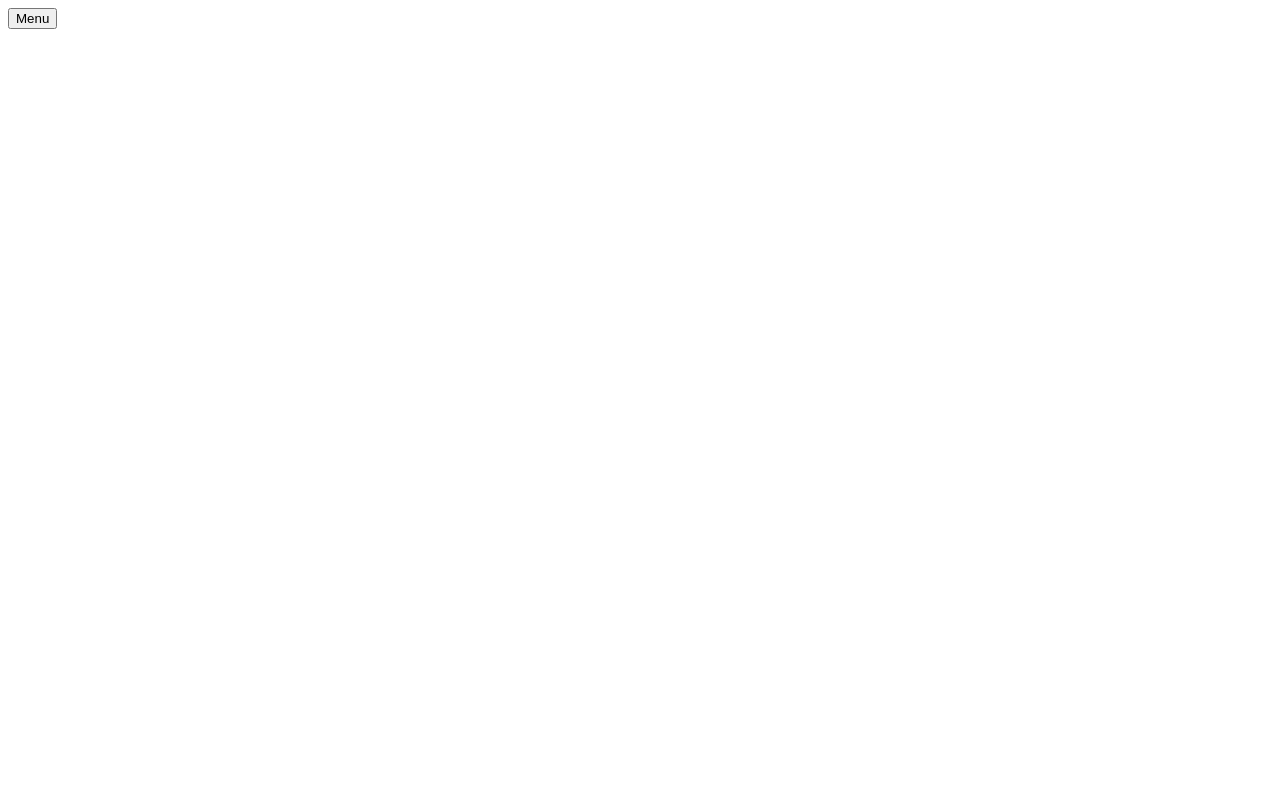
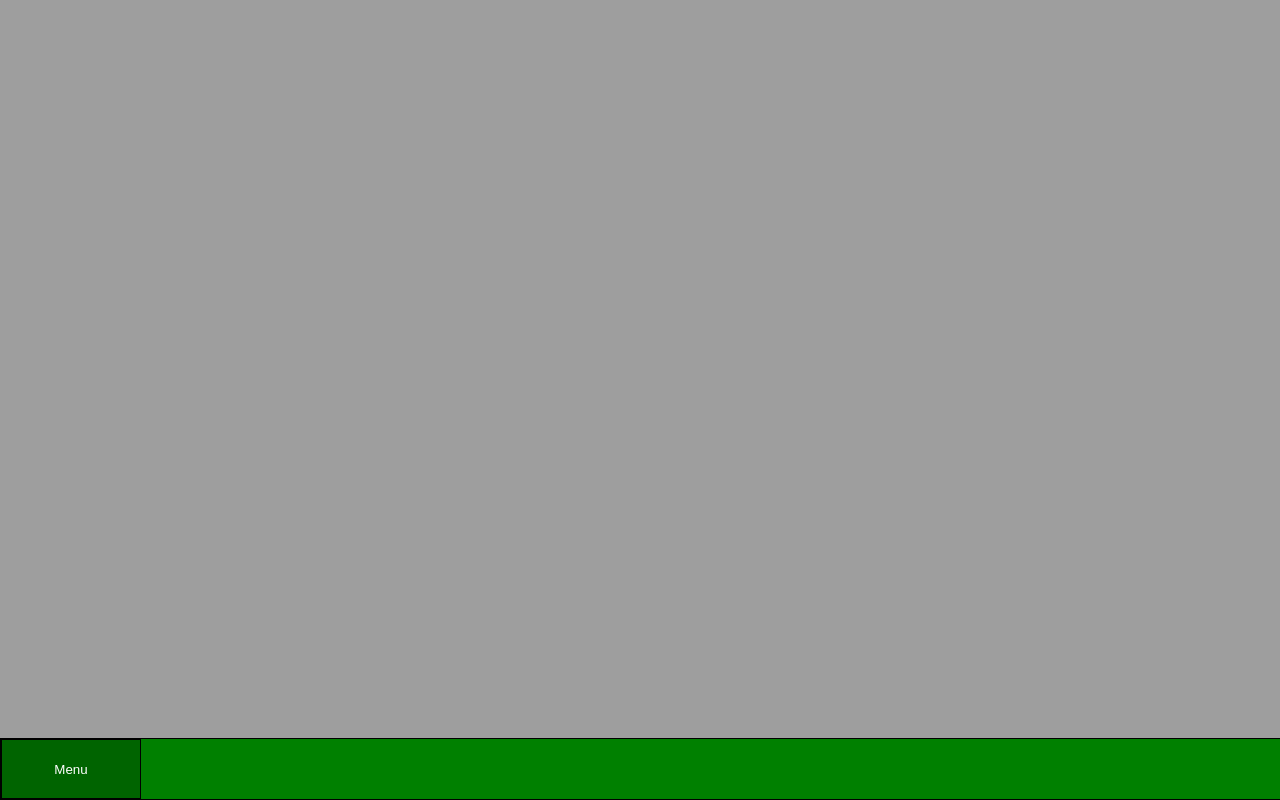
Before and after one commit to mhognl/RaspTopOS, a plain HTML site: page index.html in a window 1280 px wide. Drawn offline with Linux system fonts and the light colour scheme; files that its build step writes are made by us from their sources; the site is published under a folder, as on GitHub Pages, so addresses that start at the root find nothing.

Commit message:
Update index.html

```diff
--- a/index.html
+++ b/index.html
@@ -1,9 +1,9 @@
 <!DOCTYPE html>
 <html>
 	<head>
-		<script src="/js/title.js" type="text/javascript"></script>
-		<link href="/css/desktop.css" rel="stylesheet" type="text/css">
-		<link href="/css/taskbar.css" rel="stylesheet" type="text/css">
+		<script src="title.js" type="text/javascript"></script>
+		<link href="desktop.css" rel="stylesheet" type="text/css">
+		<link href="taskbar.css" rel="stylesheet" type="text/css">
 	</head>
 	<body>
 
```
